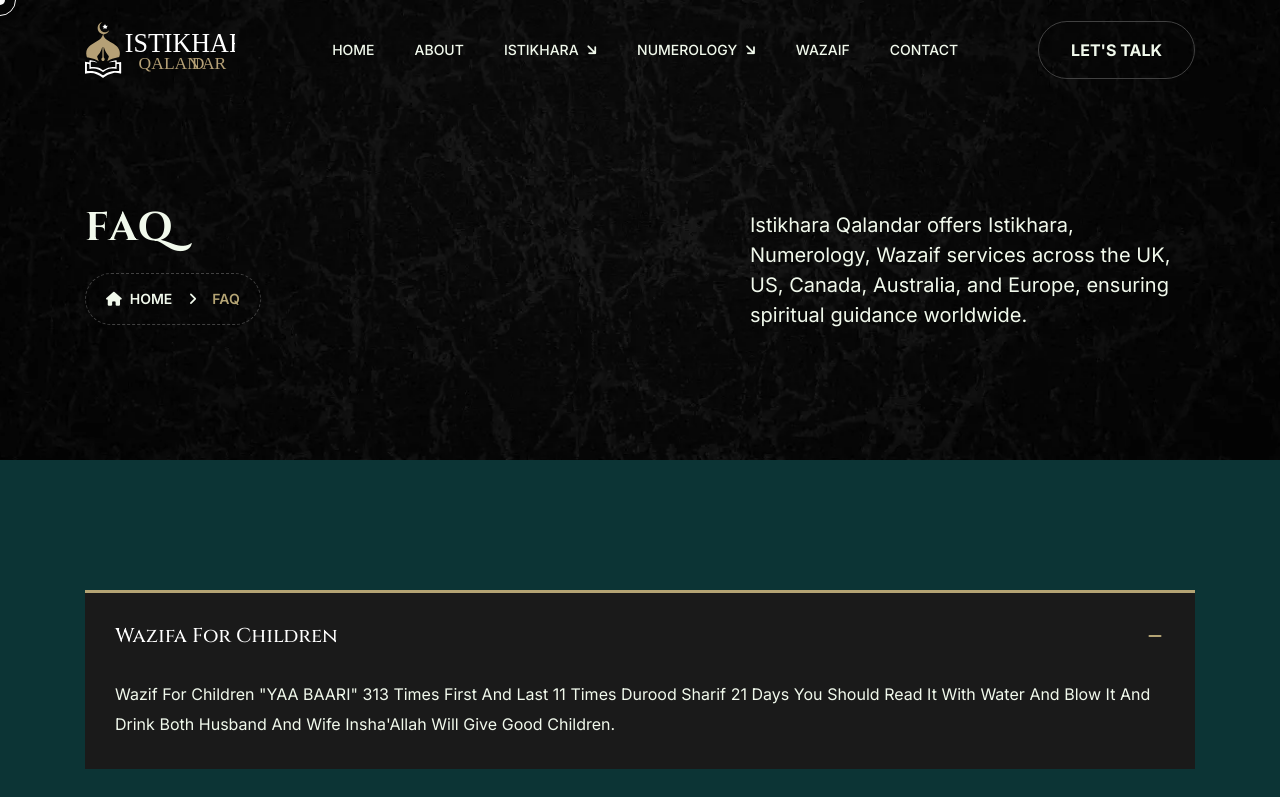
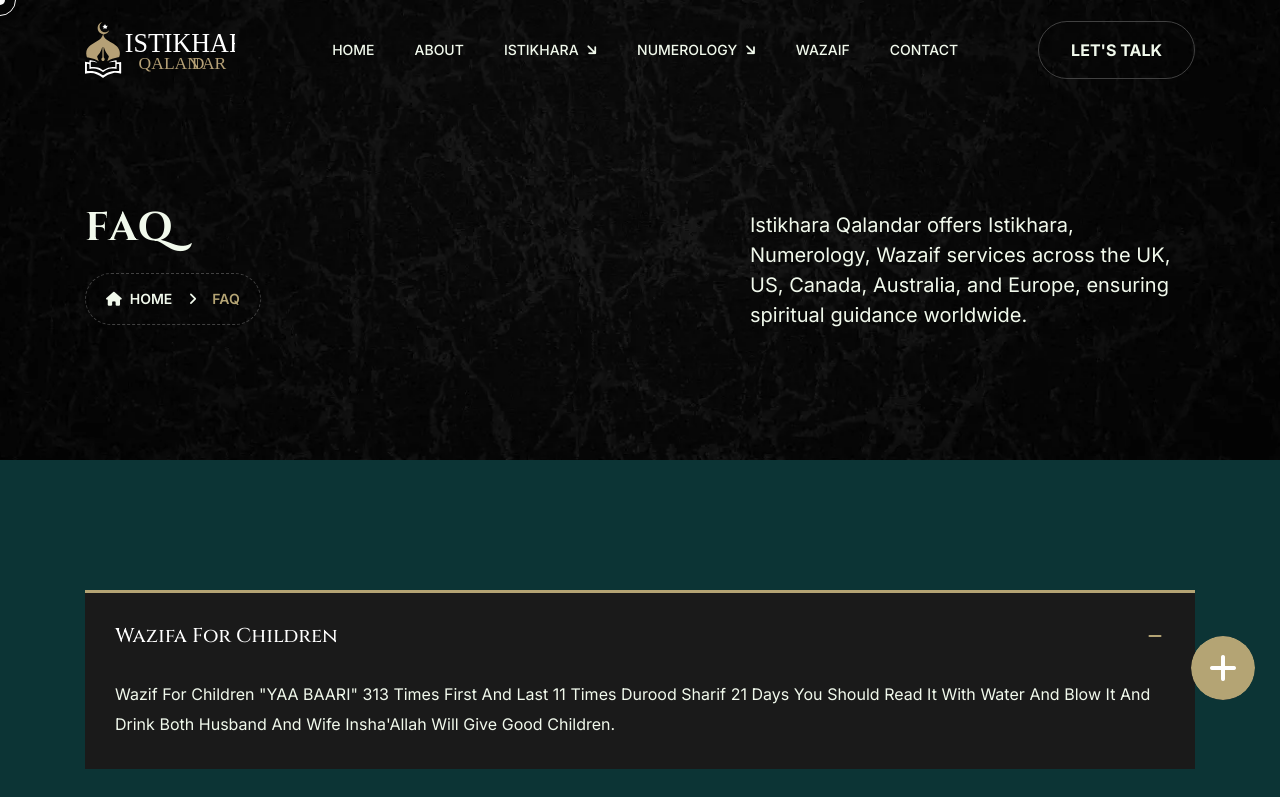
Before and after one commit to wahabsharif/istikhara-qalandar, a Next.js app: page /faq in a window 1280 px wide. Shown: the top 797 px of the page. Built offline with nearby package versions, Linux system fonts and the light colour scheme.

Commit message:
Floating Social Icons

```diff
--- a/package.json
+++ b/package.json
@@ -9,6 +9,9 @@
     "lint": "next lint"
   },
   "dependencies": {
+    "@fortawesome/fontawesome-svg-core": "^6.5.2",
+    "@fortawesome/free-brands-svg-icons": "^6.5.2",
+    "@fortawesome/react-fontawesome": "^0.2.0",
     "@types/node": "20.5.7",
     "@types/react": "18.2.21",
     "@types/react-dom": "18.2.7",
--- a/src/components/containers/ContactMain.tsx
+++ b/src/components/containers/ContactMain.tsx
@@ -17,7 +17,7 @@ const ContactMain = () => {
               <div className="content">
                 <h4>Phone</h4>
                 <p>
-                  <Link href="tel:923000701999">+92 300 0701999</Link>
+                  <Link href="tel:+923000701999">+92 300 0701999</Link>
                 </p>
               </div>
             </div>
--- /dev/null
+++ b/src/components/floatingSocialIcons.tsx
@@ -0,0 +1,31 @@
+import React from "react";
+import Link from "next/link";
+
+const FloatingSocialIcons = () => {
+  return (
+    <div>
+      <div className="floating-socials">
+        <div className="mainop">
+          <i id="addIcon" className="material-icons fa-brands fa-plus"></i>
+        </div>
+        <div id="forms" className="minifloating-socials">
+          <Link href="#" target="_blank">
+            <i className="fa-brands fa-facebook-f"></i>
+          </Link>
+        </div>
+        <div id="forms" className="minifloating-socials">
+          <Link href="#" target="_blank">
+            <i className="fa-brands fa-instagram"></i>
+          </Link>
+        </div>
+        <div id="forms" className="minifloating-socials">
+          <Link href="https://wa.me/+923000701999" target="_blank">
+            <i className="fa-brands fa-whatsapp"></i>
+          </Link>
+        </div>
+      </div>
+    </div>
+  );
+};
+
+export default FloatingSocialIcons;
--- a/src/components/layout/Layout.tsx
+++ b/src/components/layout/Layout.tsx
@@ -8,6 +8,7 @@ import Footer from "./footer/Footer";
 import ScrollProgressBtn from "./ScrollProgressBtn";
 import CustomCursor from "./CustomCursor";
 import SplitType from "split-type";
+import FloatingSocialIcons from "../floatingSocialIcons";
 
 gsap.registerPlugin(ScrollTrigger);
 
@@ -174,6 +175,7 @@ const Layout = ({
         <main>{children}</main>
         {footer === 1 && <Footer />}
         <ScrollProgressBtn />
+        <FloatingSocialIcons />
         <CustomCursor
           onTitleMouseEnter={handleMouseEnterTitle}
           onTitleMouseLeave={handleMouseLeaveTitle}
--- a/src/components/layout/footer/Footer.tsx
+++ b/src/components/layout/footer/Footer.tsx
@@ -81,7 +81,7 @@ const Footer = () => {
               <h5>Contact Us</h5>
             </div>
             <div className="footer__single-meta">
-              <Link href="tel:923000701999">
+              <Link href="tel:+923000701999">
                 <i className="fa-sharp fa-solid fa-phone-volume"></i>
                 +92 300 0701999
               </Link>
--- a/src/styles/components/_buttons.scss
+++ b/src/styles/components/_buttons.scss
@@ -230,6 +230,98 @@
     opacity: 0;
   }
 }
+
+// Floating Social Buttons
+
+.floating-socials {
+  position: fixed;
+  background-color: transparent;
+  height: 64px;
+  width: 64px;
+  border-radius: 32px;
+  transition: height 300ms;
+  transition-timing-function: ease;
+  position: absolute;
+  right: 25px;
+  bottom: 100px;
+  text-align: center;
+  overflow: hidden;
+  position: fixed;
+
+  cursor: pointer;
+
+  display: block;
+
+  z-index: 999;
+}
+
+.floating-socials:hover {
+  height: 240px;
+}
+
+.floating-socials:hover .mainop {
+  transform: rotate(180deg);
+}
+
+.mainop {
+  margin: auto;
+  width: 64px;
+  height: 64px;
+  position: absolute;
+  bottom: 0;
+  right: 0;
+  transition: transform 300ms;
+  background-color: var(--primary-color);
+  border-radius: 32px;
+  z-index: 6;
+}
+
+.mainop i {
+  margin-top: 16px;
+  font-size: 32px;
+  color: #fff;
+}
+
+.minifloating-socials {
+  position: relative;
+  justify-content: center;
+  align-items: center;
+  width: 48px;
+  height: 48px;
+  border-radius: 24px;
+  z-index: 5;
+  float: left;
+  margin-bottom: 8px;
+  margin-left: 8px;
+  margin-right: 8px;
+  background-color: #414141;
+  transition: box-shadow 0.3s cubic-bezier(0.25, 0.8, 0.25, 1),
+    transform 0.3s ease;
+  box-shadow: 0 1px 3px rgba(0, 0, 0, 0.12), 0 1px 2px rgba(0, 0, 0, 0.24);
+  display: flex;
+
+  i {
+    font-size: 24px;
+    color: #fff;
+    transition: color 0.3s ease;
+  }
+}
+
+.minifloating-socials:hover {
+  box-shadow: 0 3px 6px rgba(0, 0, 0, 0.16), 0 3px 6px rgba(0, 0, 0, 0.23);
+  transform: scale(1.1);
+
+  i {
+    color: var(--primary-color);
+  }
+}
+
+.minifloating-socialsIcon {
+  height: 24px;
+  width: 24px;
+  margin-top: 12px;
+}
+
 /* ====
  --------- (3.01) buttons styles end ---------
  ==== */
```
Also changed, not shown: src/components/containers/home/IstikharaSection.tsx (+7 -7 lines), src/components/containers/home/NumerologySection.tsx (+5 -5 lines), 1 other file (tests, documents, lock files or other folders).
